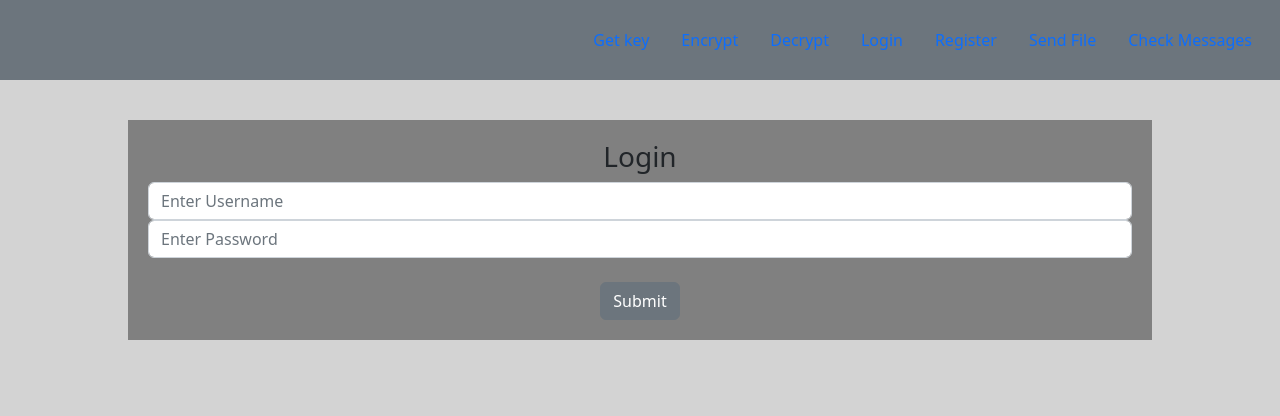
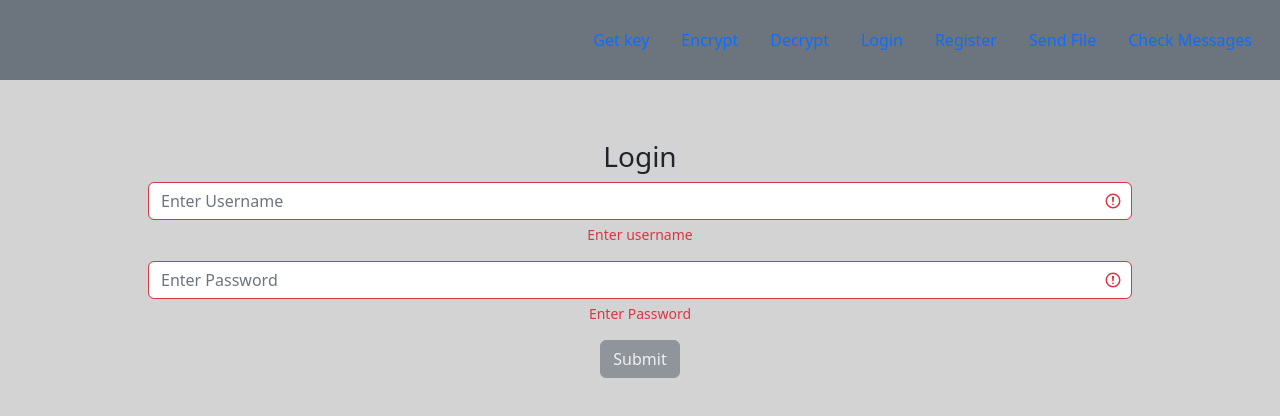
Before and after one commit to avrbovsky/canteen, a React (Create React App) app: page /login in a window 1280 px wide. Shown: the top 416 px of the page. Built offline with nearby package versions, Linux system fonts and the light colour scheme.

Commit message:
Refactored LoginPage

```diff
--- a/src/pages/LoginPage.tsx
+++ b/src/pages/LoginPage.tsx
@@ -1,82 +1,31 @@
-import React, { useState, useEffect, ReactElement } from "react";
-import { Input, Button, Form } from "reactstrap";
+import { useState } from "react";
+import { Input, Button, Form, FormGroup, FormFeedback } from "reactstrap";
 import { url } from "../config";
 
 export const LoginPage = () => {
-
-  const [input, setInput] = useState({
-    username: '',
-    password: '',
-  });
-
-  const [error, setError] = useState({
-    username: '',
-    password: '',
-  })
+  const [username, setUsername] = useState<string>("");
+  const [password, setPassword] = useState<string>("");
 
   const handleLogin = () => {
     fetch(`${url}/login`, {
-      method: 'POST',
+      method: "POST",
       body: JSON.stringify({
-        "username": input.username,
-        "password": input.password
+        username: username,
+        password: password,
       }),
       headers: {
-        'Content-type': 'application/json; charset=UTF-8',
+        "Content-type": "application/json; charset=UTF-8",
       },
     })
-    .then(response => response.json())
-    .then(result => {
-    })
-    .catch(error => console.log('error', error));
-}
-
-  const onInputChange: (event: React.ChangeEvent<HTMLInputElement>) => void = (
-    event
-  ) => {
-    const { name, value } = event.target;
-    setInput(prev => ({
-      ...prev,
-      [name]: value
-    }));
-    validateInput(event);
-  }
-
-  const validateInput: (event: React.ChangeEvent<HTMLInputElement>) => void = (
-    event
-  ) => {
-    let { name, value } = event.target;
-    setError(prev => {
-      const stateObj = { ...prev, [name]: "" };
-
-      switch (name) {
-        case "username":
-          if (!value) {
-            stateObj[name] = "Please enter Username.";
-          }
-          break;
-
-        case "password":
-          if (!value) {
-            stateObj[name] = "Please enter Password.";
-          }
-          break;
-
-        default:
-          break;
-      }
-
-      return stateObj;
-    });
-  }
-
+      .then((response) => response.json())
+      .then((result) => {})
+      .catch((error) => console.log("error", error));
+  };
 
   return (
-
     <div
       style={{
         width: "80%",
-        backgroundColor: "gray",
         marginLeft: "auto",
         marginRight: "auto",
         textAlign: "center",
@@ -86,28 +35,34 @@ export const LoginPage = () => {
       <h3>Login</h3>
 
       <Form>
+        <FormGroup>
           <Input
             type="text"
             name="username"
-          placeholder='Enter Username'
-          value={input.username}
-          onChange={onInputChange}
-          onBlur={validateInput}
-          required></Input>
-        {error.username && <span className='err'>{error.username}</span>}
-
+            placeholder="Enter Username"
+            value={username}
+            onChange={(e) => setUsername(e.currentTarget.value)}
+            required
+            invalid={!username}
+          ></Input>
+          <FormFeedback>Enter username</FormFeedback>
+        </FormGroup>
+        <FormGroup>
           <Input
             type="password"
             name="password"
-          placeholder='Enter Password'
-          value={input.password}
-          onChange={onInputChange}
-          onBlur={validateInput}
-          required></Input>
-        {error.password && <span className='err'>{error.password}</span>}
-        <br/>
-        <Button nClick={handleLogin}>Submit</Button>
+            placeholder="Enter Password"
+            value={password}
+            onChange={(e) => setPassword(e.currentTarget.value)}
+            required
+            invalid={!password}
+          ></Input>
+          <FormFeedback>Enter Password</FormFeedback>
+        </FormGroup>
+        <Button onClick={handleLogin} disabled={!password || !username}>
+          Submit
+        </Button>
       </Form>
     </div>
   );
-}
+};
```
Lines whose indentation alone changed are shown as unchanged.
